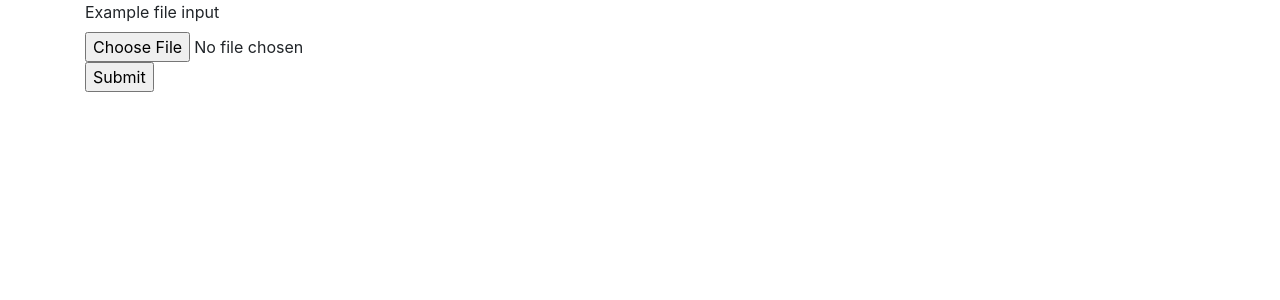
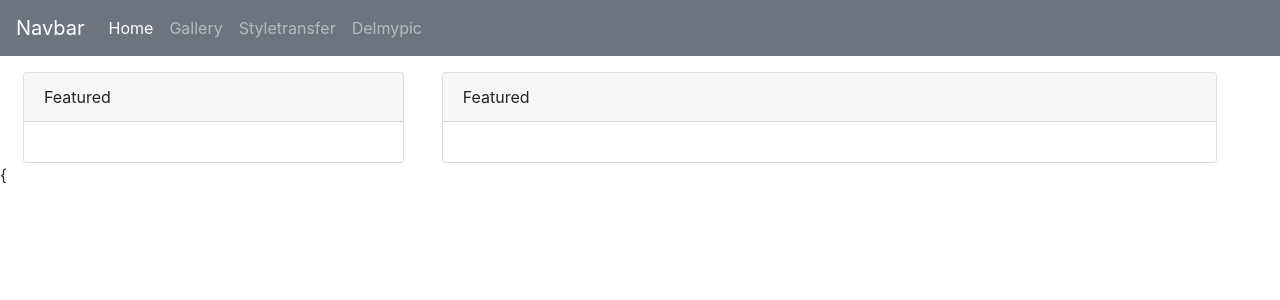
Before and after one commit to chengjietsai/trywebmodel, a Django app: page /delmypic/ in a window 1280 px wide. Shown: the top 300 px of the page. Run offline with Django 3.2, Linux system fonts and the light colour scheme; some libraries are stand-ins or nearby versions.

Commit message:
styletrasnfer page

```diff
--- a/forImport_recognize_faces_image.py
+++ b/home/dlib/forImport_recognize_faces_image.py
@@ -81,5 +81,6 @@
             0.75, (0, 255, 0), 2)
 
     # show the output image
-    cv2.imwrite("123.jpg", image)
+    cv2.imwrite("./home/static/images/123.jpg", image)
+    print("[INFO] file saved.")
     # cv2.waitKey(0)
--- /dev/null
+++ b/home/templates/base.html
@@ -0,0 +1,56 @@
+<!DOCTYPE html>
+<html lang="zh-tw">
+<head>
+    <meta charset="UTF-8">
+    <meta name="viewport" content="width=device-width, initial-scale=1.0">
+    <title>{% block title %}{% endblock%}</title>
+    <link rel="stylesheet" href="https://stackpath.bootstrapcdn.com/bootstrap/4.4.1/css/bootstrap.min.css" integrity="sha384-Vkoo8x4CGsO3+Hhxv8T/Q5PaXtkKtu6ug5TOeNV6gBiFeWPGFN9MuhOf23Q9Ifjh" crossorigin="anonymous">
+    <script src="https://code.jquery.com/jquery-3.4.1.slim.min.js" integrity="sha384-J6qa4849blE2+poT4WnyKhv5vZF5SrPo0iEjwBvKU7imGFAV0wwj1yYfoRSJoZ+n" crossorigin="anonymous"></script>
+    <script src="https://cdn.jsdelivr.net/npm/popper.js@1.16.0/dist/umd/popper.min.js" integrity="sha384-Q6E9RHvbIyZFJoft+2mJbHaEWldlvI9IOYy5n3zV9zzTtmI3UksdQRVvoxMfooAo" crossorigin="anonymous"></script>
+    <script src="https://stackpath.bootstrapcdn.com/bootstrap/4.4.1/js/bootstrap.min.js" integrity="sha384-wfSDF2E50Y2D1uUdj0O3uMBJnjuUD4Ih7YwaYd1iqfktj0Uod8GCExl3Og8ifwB6" crossorigin="anonymous"></script>
+
+    {% block scripts %}{% endblock%}
+
+</head>
+<body>
+
+  {% include 'header.html' %}
+
+  <div class='container-fluid'>
+    <div class="row">
+
+      <div class="col-4">
+        <div class="card mr-2 ml-2">
+          <div class="card-header">
+            Featured
+          </div>
+          <div class="card-body">
+
+
+          </div>
+      </div>
+    </div>
+
+      <div class="col-8">
+        <div class="card mr-5">
+          <div class="card-header">
+            Featured
+          </div>
+          <div class="card-body">
+
+            {% block content %}{% endblock%}
+          </div>
+        </div>
+      </div>
+
+    </div>
+
+  </div>
+
+  </div>
+
+
+{{% include 'footer.html' %}
+
+</body>
+</html>
--- /dev/null
+++ b/home/templates/delmypic.html
@@ -0,0 +1,10 @@
+{%extends 'base.html' %}
+{%  block title %} DELETE YOUR PHOTO {% endblock %}
+        <form method="POST" enctype="multipart/form-data">
+          {% csrf_token %}
+            <div class="form-group">
+              <label for="photoupload">Example file input</label>
+              <input type="file" name='photoupload' class="form-control-file" id="photoupload">
+              <input type="submit" id="photoupload" value="sumit"class="btn btn-primary">Submit Delete</button>
+            </div>
+        </form>
--- /dev/null
+++ b/home/templates/footer.html
@@ -0,0 +1 @@
+<!-- footer.html-->
--- /dev/null
+++ b/home/templates/header.html
@@ -0,0 +1,17 @@
+
+<!-- header.html-->
+<nav class="navbar navbar-expand-lg navbar-dark bg-secondary mb-3">
+  <a class="navbar-brand" href="#">Navbar</a>
+  <button class="navbar-toggler" type="button" data-toggle="collapse" data-target="#navbarNavAltMarkup" aria-controls="navbarNavAltMarkup" aria-expanded="false" aria-label="Toggle navigation">
+    <span class="navbar-toggler-icon"></span>
+  </button>
+  <div class="collapse navbar-collapse" id="navbarNavAltMarkup">
+    <div class="navbar-nav">
+      <a class="nav-item nav-link active" href="/">Home <span class="sr-only">(current)</span></a>
+      <a class="nav-item nav-link" href="/gallery">Gallery</a>
+      <a class="nav-item nav-link" href="/styletransfer">Styletransfer</a>
+      <a class="nav-item nav-link" href="/delmypic">Delmypic</a>
+
+    </div>
+  </div>
+</nav>
--- a/home/templates/index.html
+++ b/home/templates/index.html
@@ -1,33 +1,14 @@
-<!DOCTYPE html>
-<html lang="zh-tw">
-<head>
-    <meta charset="UTF-8">
-    <meta name="viewport" content="width=device-width, initial-scale=1.0">
-    <title>X-PhotoHub</title>
-    <link rel="stylesheet" href="https://stackpath.bootstrapcdn.com/bootstrap/4.4.1/css/bootstrap.min.css" integrity="sha384-Vkoo8x4CGsO3+Hhxv8T/Q5PaXtkKtu6ug5TOeNV6gBiFeWPGFN9MuhOf23Q9Ifjh" crossorigin="anonymous">
-    <script src="https://code.jquery.com/jquery-3.4.1.slim.min.js" integrity="sha384-J6qa4849blE2+poT4WnyKhv5vZF5SrPo0iEjwBvKU7imGFAV0wwj1yYfoRSJoZ+n" crossorigin="anonymous"></script>
-<script src="https://cdn.jsdelivr.net/npm/popper.js@1.16.0/dist/umd/popper.min.js" integrity="sha384-Q6E9RHvbIyZFJoft+2mJbHaEWldlvI9IOYy5n3zV9zzTtmI3UksdQRVvoxMfooAo" crossorigin="anonymous"></script>
-<script src="https://stackpath.bootstrapcdn.com/bootstrap/4.4.1/js/bootstrap.min.js" integrity="sha384-wfSDF2E50Y2D1uUdj0O3uMBJnjuUD4Ih7YwaYd1iqfktj0Uod8GCExl3Og8ifwB6" crossorigin="anonymous"></script>
+{% extends 'base.html'%}
 
-</head>
-<body>
+{% block title %}AIEN06-TEAM 4{% endblock%}
 
-    <div class='container'>
-        <form method="POST" enctype="multipart/form-data">
-          {% csrf_token %}
-            <div class="form-group">
-              <label for="photoupload">Example file input</label>
-              <input type="file" name='photoupload' class="form-control-file" id="photoupload">
-              <input type="submit" id="photoupload">
-            </div>
-          </form>
+{%block content %}
 
-
-
-    </div>
-
-
-
-
-</body>
-</html>
+<div class="jumbotron">
+  <h1 class="display-4">Welcome to our project!</h1>
+  <p class="lead">This is a simple hero unit, a simple jumbotron-style component for calling extra attention to featured content or information.</p>
+  <hr class="my-4">
+  <p>It uses utility classes for typography and spacing to space content out within the larger container.</p>
+  <a class="btn btn-primary btn-lg" href="#" role="button">Learn more</a>
+</div>
+{% endblock%}
--- a/home/urls.py
+++ b/home/urls.py
@@ -2,6 +2,9 @@
 from . import views
 urlpatterns = [
     path('',views.index),
-    path('transfermypic/',views.transfermypic),
-    path('delmypic/',views.transfermypic,name='uplaodfile')
+    path('gallery/',views.gallery),
+    path('styletransfer/',views.styletransfer),
+    path('delmypic/',views.delmypic,name='uplaodfile'),
+    path('styletransfer/{imgpath:imgpath}',views.styletransfer),
+    path('result/',views.result),
 ]
--- a/home/views.py
+++ b/home/views.py
@@ -1,7 +1,7 @@
-from django.shortcuts import render
+from django.shortcuts import render,redirect
 from django.http import HttpResponse
 from django.core.files.storage import FileSystemStorage
-import forImport_recognize_faces_image
+from .dlib import forImport_recognize_faces_image
 import cv2
 
 # Create your views here.
@@ -10,16 +10,23 @@
     #return HttpResponse("<p>Hello world!</p>")
     return render(request,'index.html')
 
+def gallery(request):
+    return render(request,'gallery.html')
 
-def transfermypic(request):
+def styletransfer(request):
     if request.method =='POST':#and request.FILES['photoupload']
         #myfile=request.FILES['photoupload']
         #fs = FileSystemStorage()
         #fs.save(myfile.name,myfile)
-        forImport_recognize_faces_image.readPara("static/encoding3.pickle",'static/P_20200201_164242.jpg','cnn')
+        forImport_recognize_faces_image.readPara("home/dlib/encoding3.pickle",'home/static/images/baby.jpg','cnn')
+        return redirect("/result")
 
-    return render(request,'index.html')
+    return render(request,'styletransfer.html',locals())
 
 
 def delmypic(request):
-    return render(request,'index.html')
+    return render(request,'delmypic.html')
+
+def result(request):
+    # if request.method =='POST':
+    return render(request,'result.html',locals())
```
Also changed, not shown: faceweb/settings.py (+8 -8 lines), home/templates/gallery.html (added, +8 -0 lines), home/templates/result.html (added, +15 -0 lines), home/templates/styletransfer.html (added, +18 -0 lines), home/static/images/123.jpg (added), home/static/images/baby.jpg (added), 2 other files.
